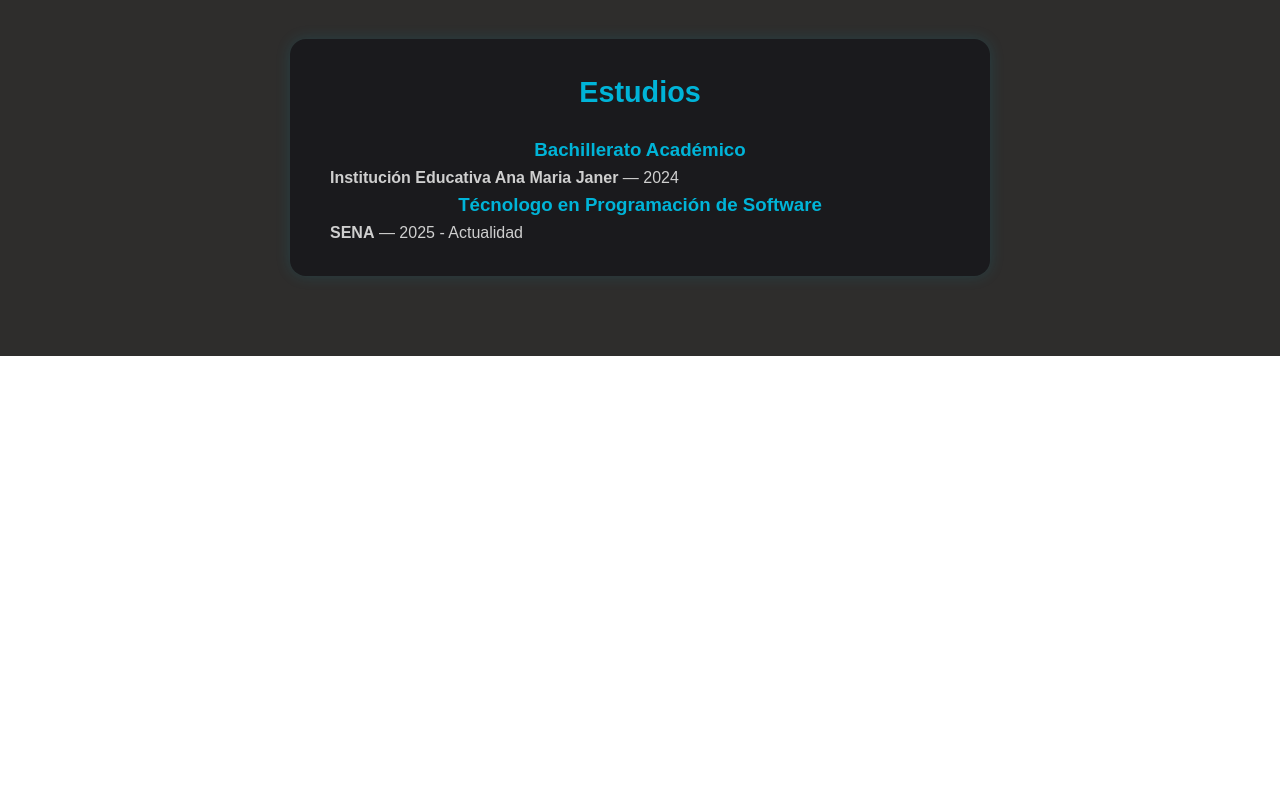
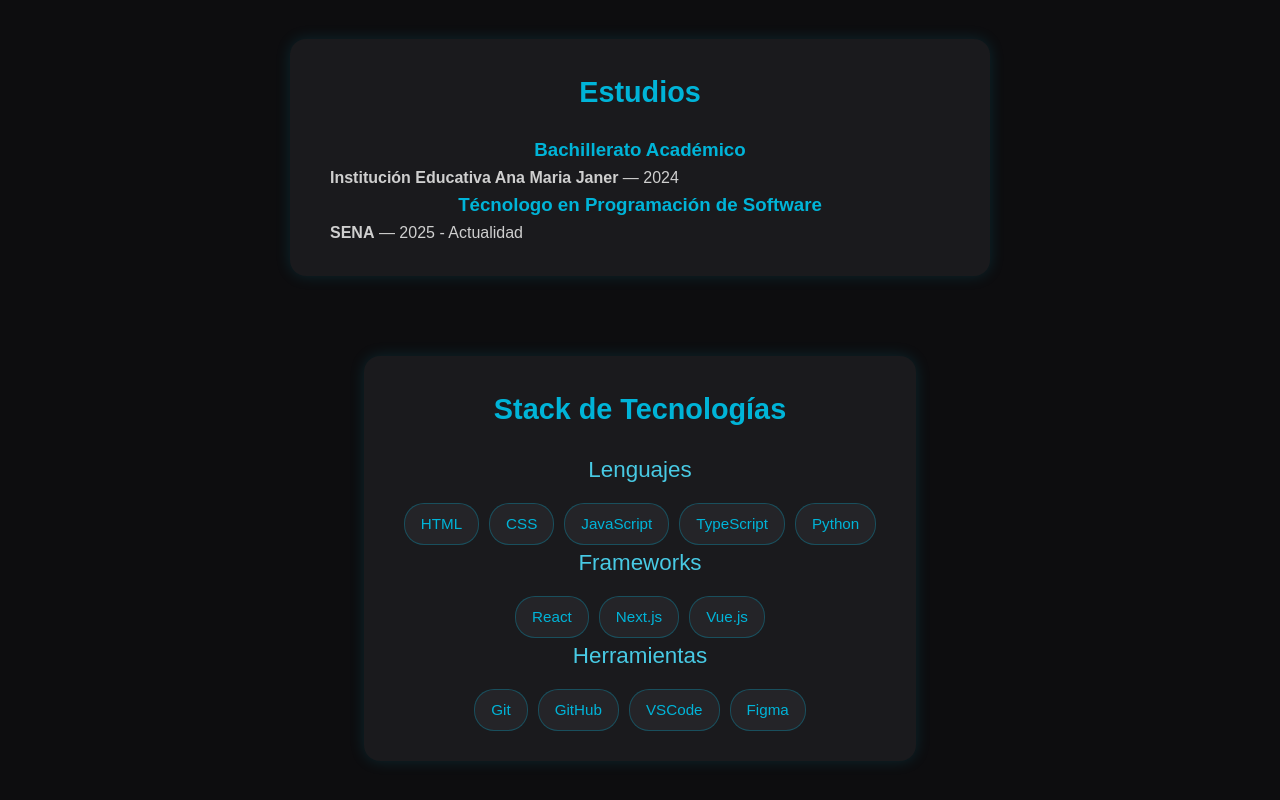
Before and after one commit to juandapro07/cv-react-Juan-Daniel-Paniagua, a React (Vite) app: page / in a window 1280 px wide. Shown: the part 1472-2272 px from the top of the page. Before the commit the page ends 1828 px from the top, so only its background shows below. Built offline with nearby package versions, Linux system fonts and the light colour scheme.

Commit message:
creacion de componente dinamico y renderizacion de listas con condicional

```diff
--- a/src/App.jsx
+++ b/src/App.jsx
@@ -3,6 +3,7 @@ import Cabecera from './Cabecera'
 import Perfil from './Perfil'
 import Experiencia from './experiencia'
 import Estudios from './estudios'
+import StackTecnologias from './StackTecnologias';
 
 function App() {
 
@@ -12,6 +13,7 @@ function App() {
       <Perfil />
       <Experiencia />
       <Estudios />
+      <StackTecnologias />
     </>
   )
 }
--- /dev/null
+++ b/src/StackTecnologias.css
@@ -0,0 +1,79 @@
+
+        body {
+            background: #0d0d0f;
+            font-family: Arial, sans-serif;
+        }
+
+        .perfil {
+            background: #1a1a1d;
+            max-width: 700px;
+            margin: 40px auto;
+            padding: 30px 40px;
+            border-radius: 16px;
+            box-shadow: 0 0 15px rgba(0, 180, 216, 0.15);
+            transition: transform 0.2s ease, box-shadow 0.2s ease;
+        }
+
+        .perfil:hover {
+            transform: translateY(-4px);
+            box-shadow: 0 0 25px rgba(0, 180, 216, 0.25);
+        }
+
+        .perfil h2 {
+            text-align: center;
+            color: #00b4d8;
+            font-size: 1.8rem;
+            font-weight: 600;
+            margin-bottom: 20px;
+        }
+
+        /* ===== Títulos de secciones ===== */
+        .perfil h3 {
+            color: #48cae4;
+            font-size: 1.4rem;
+            font-weight: 500;
+            margin-bottom: 15px;
+            text-align: center;
+        }
+
+        /* ===== Listas estilo burbuja ===== */
+        .skills {
+            display: flex;
+            flex-wrap: wrap;
+            gap: 10px;
+            justify-content: center;
+            list-style: none;
+            padding: 0;
+        }
+
+        .skills li {
+            background-color: #242428;
+            color: #00b4d8;
+            padding: 8px 16px;
+            border-radius: 20px;
+            font-weight: 500;
+            font-size: 0.95rem;
+            transition: all 0.2s ease;
+            border: 1px solid rgba(0, 180, 216, 0.3);
+        }
+
+        .skills li:hover {
+            background-color: #00b4d8;
+            color: white;
+            transform: scale(1.05);
+        }
+
+        .notecnologias {
+            color: #d0d0d0;
+            font-size: 1rem;
+            line-height: 1.6;
+            text-align: center;
+            margin-top: 20px;
+        }
+
+        /* ===== Responsive ===== */
+        @media (max-width: 600px) {
+            .perfil {
+                padding: 25px;
+            }
+        }
--- /dev/null
+++ b/src/StackTecnologias.tsx
@@ -0,0 +1,53 @@
+import './StackTecnologias.css';
+
+export default function StackTecnologias() {
+    const tecnologias = {
+        lenguajes: ['HTML', 'CSS', 'JavaScript', 'TypeScript', 'Python'],
+        frameworks: ['React', 'Next.js', 'Vue.js'],
+        herramientas: ['Git', 'GitHub', 'VSCode', 'Figma'],
+    };
+
+    const noTieneTecnologias =
+        tecnologias.lenguajes.length === 0 &&
+        tecnologias.frameworks.length === 0 &&
+        tecnologias.herramientas.length === 0;
+
+    if (noTieneTecnologias) {
+        return (
+            <div className="perfil">
+                <h2>Stack de Tecnologías</h2>
+                <p className="notecnologias">El usuario no tiene tecnologías</p>
+            </div>
+        );
+    }
+
+    return (
+        <div className="perfil">
+            <h2>Stack de Tecnologías</h2>
+
+            {/* Lenguajes */}
+            <h3>Lenguajes</h3>
+            <ul className="skills">
+                {tecnologias.lenguajes.map((tec, index) => (
+                    <li key={index}>{tec}</li>
+                ))}
+            </ul>
+
+            {/* Frameworks */}
+            <h3>Frameworks</h3>
+            <ul className="skills">
+                {tecnologias.frameworks.map((tec, index) => (
+                    <li key={index}>{tec}</li>
+                ))}
+            </ul>
+
+            {/* Herramientas */}
+            <h3>Herramientas</h3>
+            <ul className="skills">
+                {tecnologias.herramientas.map((tec, index) => (
+                    <li key={index}>{tec}</li>
+                ))}
+            </ul>
+        </div>
+    );
+}
```
